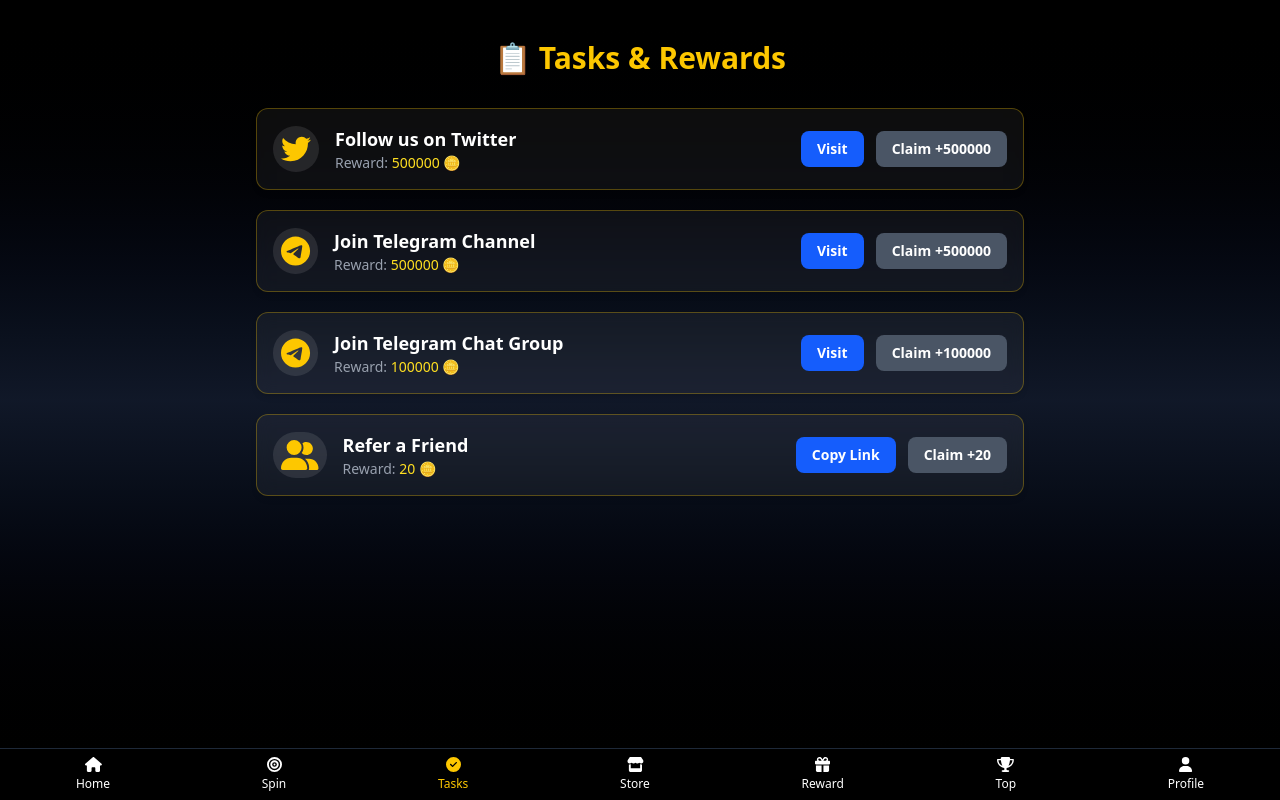
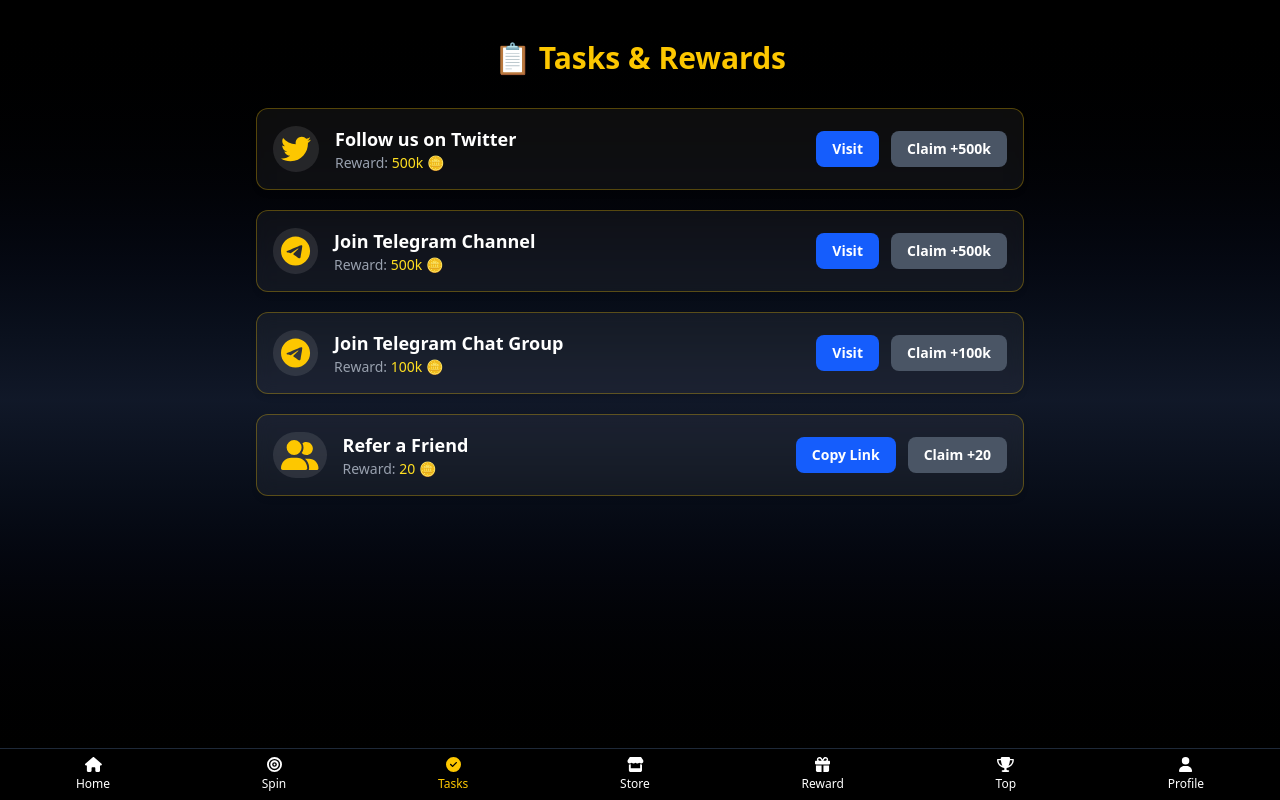
Before and after one commit to PLUTOX-DEV/TPE, a React (Vite) app: page /tasks in a window 1280 px wide. Built offline with nearby package versions, Linux system fonts and the light colour scheme; what @tonconnect/ui-react would draw is missing.

Commit message:
task update 2

```diff
--- a/src/pages/Tasks.jsx
+++ b/src/pages/Tasks.jsx
@@ -9,7 +9,13 @@ import { faTwitter, faTelegram } from "@fortawesome/free-brands-svg-icons";
 import toast from "react-hot-toast";
 import { getUser, updateUser } from "../api/userApi";
 
-// ✅ Tasks List with Telegram Group, Channel, and Chat Group
+// Format number to show "k" for thousands
+const formatReward = (amount) => {
+  if (amount >= 1000) return `${(amount / 1000).toFixed(0)}k`;
+  return amount;
+};
+
+// Task definitions
 const TASKS = [
   {
     id: 1,
@@ -53,7 +59,6 @@ export default function Tasks() {
   useEffect(() => {
     const fetchUser = async () => {
       if (!telegramId) return;
-
       try {
         const user = await getUser(telegramId);
         const claimed = user.claimedTasks || {};
@@ -63,7 +68,6 @@ export default function Tasks() {
         console.error("❌ Failed to fetch claimed tasks:", err);
       }
     };
-
     fetchUser();
   }, [telegramId]);
 
@@ -72,7 +76,6 @@ export default function Tasks() {
       const user = JSON.parse(localStorage.getItem("telegramUser"));
       const username = user?.username || "yourrefcode";
       const referralLink = `https://t.me/Nakabozoz_bot/SpinTPE?start=${username}`;
-
       navigator.clipboard
         .writeText(referralLink)
         .then(() => toast.success("📋 Referral link copied!"))
@@ -97,7 +100,7 @@ export default function Tasks() {
     const newBalance = current + task.reward;
     localStorage.setItem("tapCoins", newBalance);
 
-    toast.success(`+${task.reward} 🪙 Coins Claimed!`);
+    toast.success(`+${formatReward(task.reward)} 🪙 Claimed!`);
 
     if (telegramId) {
       try {
@@ -137,7 +140,9 @@ export default function Tasks() {
                   <h2 className="text-lg font-semibold">{task.action}</h2>
                   <p className="text-gray-400 text-sm">
                     Reward:{" "}
-                    <span className="text-yellow-300">{task.reward} 🪙</span>
+                    <span className="text-yellow-300">
+                      {formatReward(task.reward)} 🪙
+                    </span>
                   </p>
                 </div>
               </div>
@@ -183,7 +188,7 @@ export default function Tasks() {
                       Claimed
                     </>
                   ) : (
-                    `Claim +${task.reward}`
+                    `Claim +${formatReward(task.reward)}`
                   )}
                 </button>
               </div>
```
